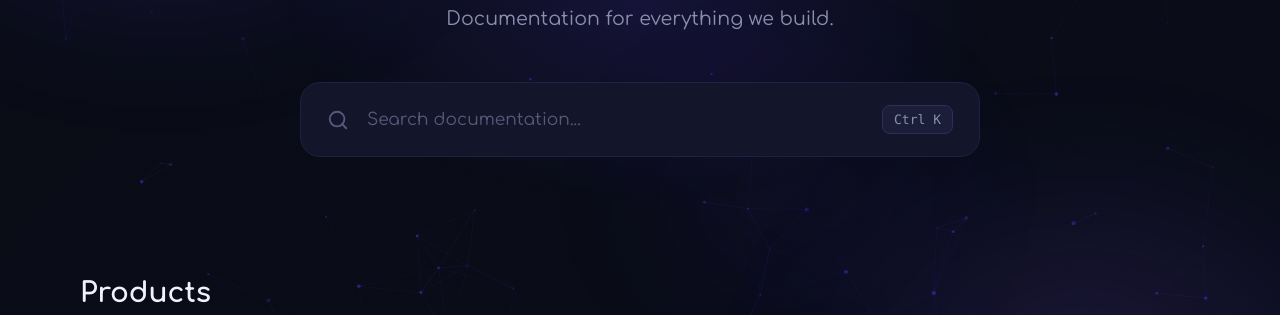
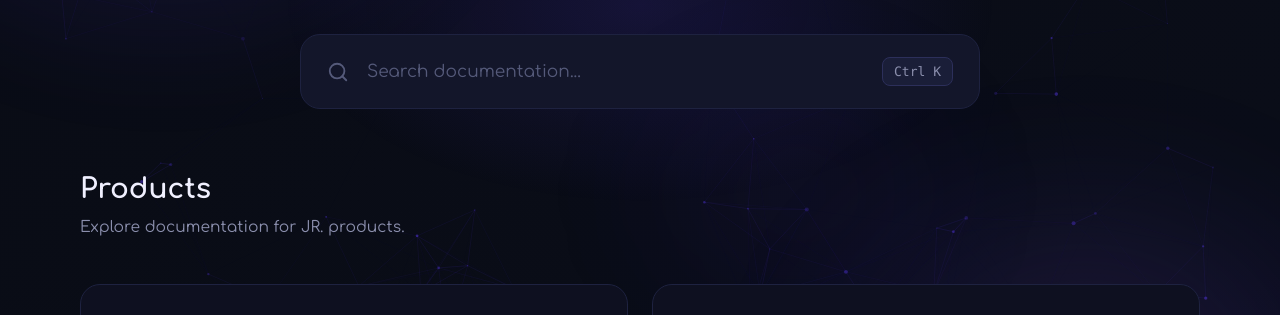
Before and after one commit to Wonders0FFICIAL/docs-jr, a plain HTML site: page index.html in a window 1280 px wide. Shown: the part 271-586 px from the top of the page. Drawn offline with Linux system fonts and the light colour scheme.

Commit message:
section padding edits

```diff
--- a/main.css
+++ b/main.css
@@ -202,7 +202,7 @@ footer {
 
 
 .hero {
-    padding: 112px 32px 48px;
+    padding: 80px 32px 32px;
     text-align: center;
     position: relative;
 }
@@ -237,7 +237,7 @@ footer {
 .hero p {
     font-size: 19px;
     color: var(--text-secondary);
-    margin: 0 0 48px;
+    margin: 0 0 32px;
     line-height: 1.6;
 }
 
@@ -304,8 +304,8 @@ section.section {
     padding: 72px 40px;
 }
 
-main > section.section:first-of-type {
-    padding-top: 24px;
+.hero + section.section {
+    padding-top: 32px;
 }
 
 .section-head {
```
